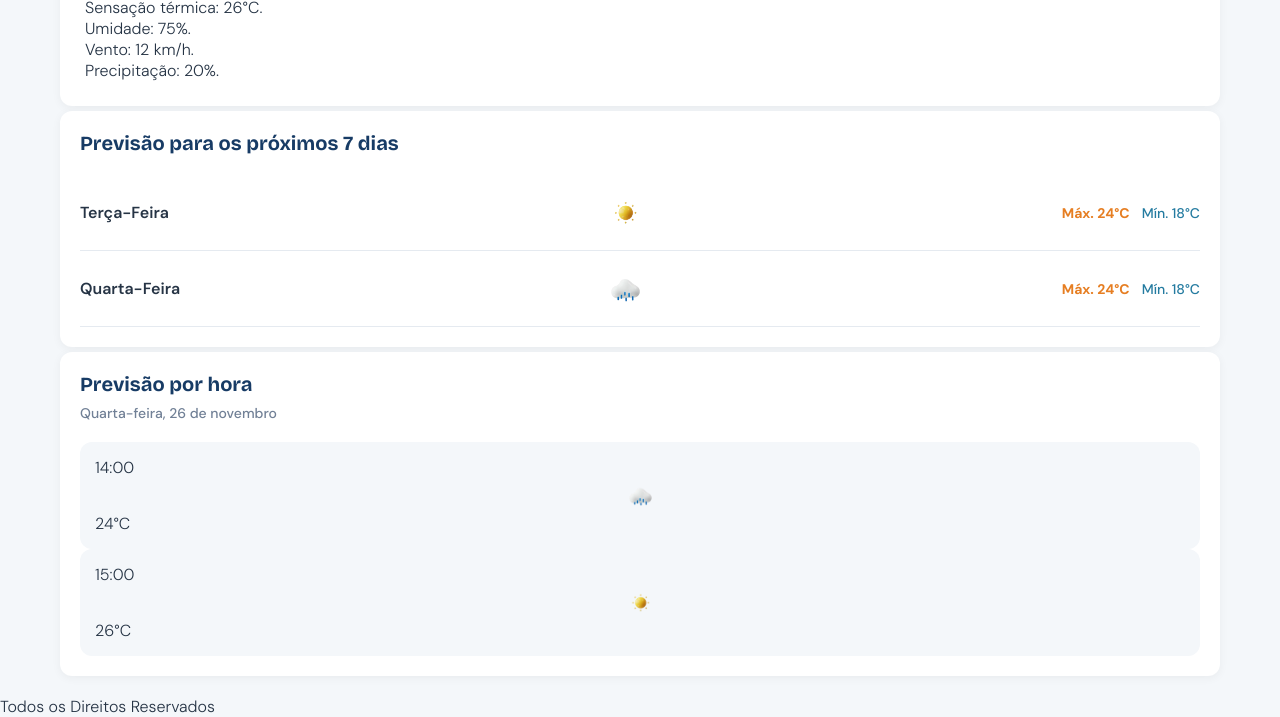
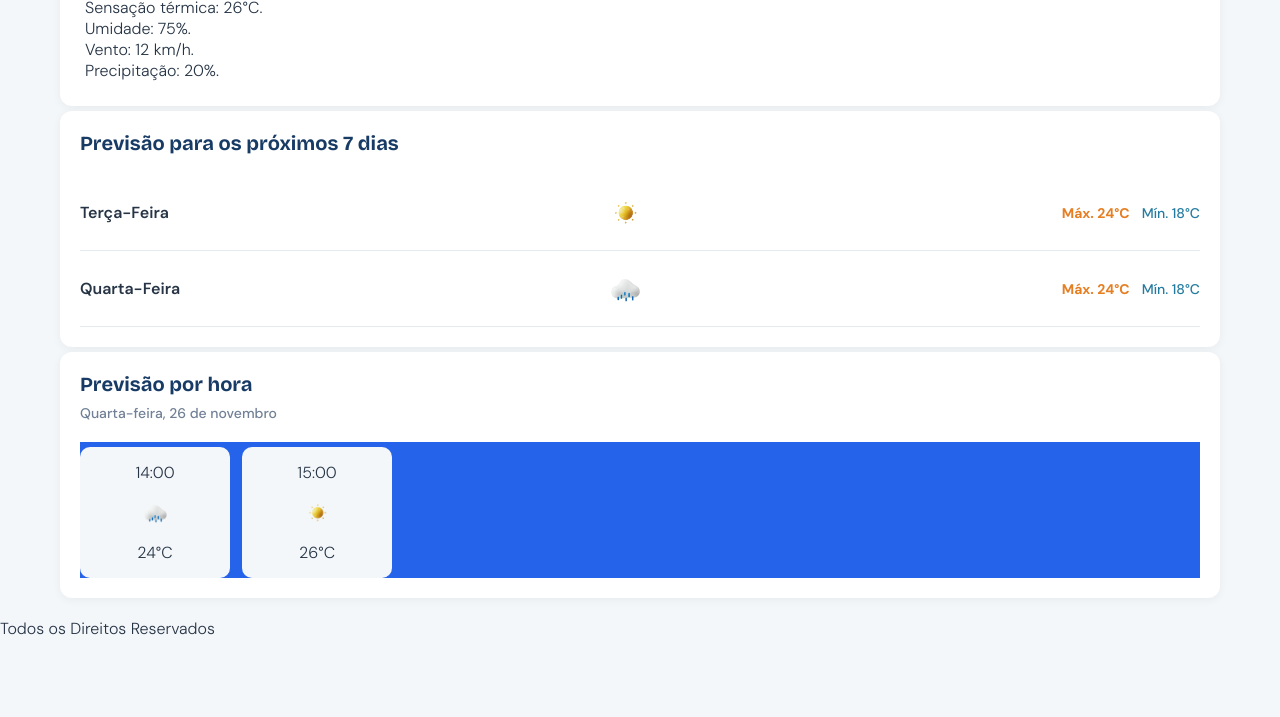
Before and after one commit to jefersonof/previsao-tempo, a plain HTML site: page index.html in a window 1280 px wide. Shown: the part 240-957 px from the top of the page. After the commit the page ends 879 px from the top, so only its background shows below. Drawn offline with Linux system fonts and the light colour scheme.

Commit message:
Finalizando parcialmente a previsão por hora.
Vou Finalizar parcialmente a previsão por hora, pois vou fazer uma mudança no layout e quero separar as versões do do layout.

```diff
--- a/index.html
+++ b/index.html
@@ -74,6 +74,7 @@
                     <h2>Previsão por hora</h2>
                     <h3>Quarta-feira, 26 de novembro</h3>
 
+                    <div class="container-hora-previsao">
                         <div class="hora-previsao">
                             <p>14:00</p>
                             <div class="icone-hora-clima">
@@ -89,6 +90,8 @@
                             </div>
                             <p>26°C</p>
                         </div>
+                    </div>
+
 
                 </section>
 
--- a/style.css
+++ b/style.css
@@ -219,9 +219,24 @@ h1, h2, h3 {
     min-width: 110px;
 }
 
-.hora-previsao{
-    background-color: #F4F7FA;
-    border-radius: 12px;
-    padding: 15px;
+.container-hora-previsao{
+    display: flex;
+    align-items: center;
+    gap: 12px;
+    flex-wrap: wrap;
+    background-color: #2563eb;
 
 }
+
+.hora-previsao{
+    display: flex;
+    flex-direction: column;/*coloca horário, ícone e temperatura um abaixo do outro.*/
+    align-items: center;
+    gap: 12px;
+    background-color: #F4F7FA;
+    padding: 15px;
+    border-radius: 10px;
+    margin-top: 5px;
+    width: 150px;
+
+}
```
Lines whose indentation alone changed are shown as unchanged.
